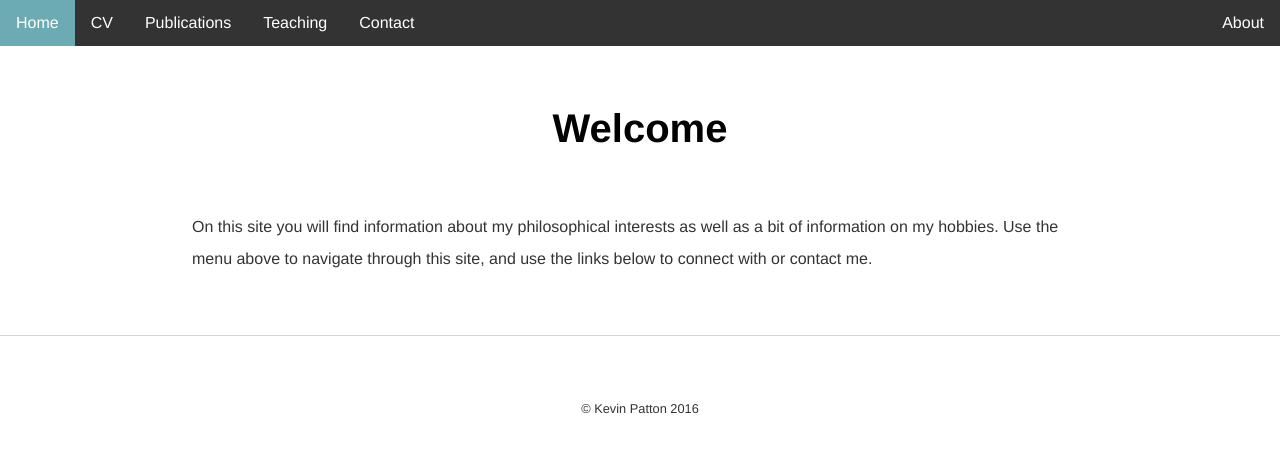
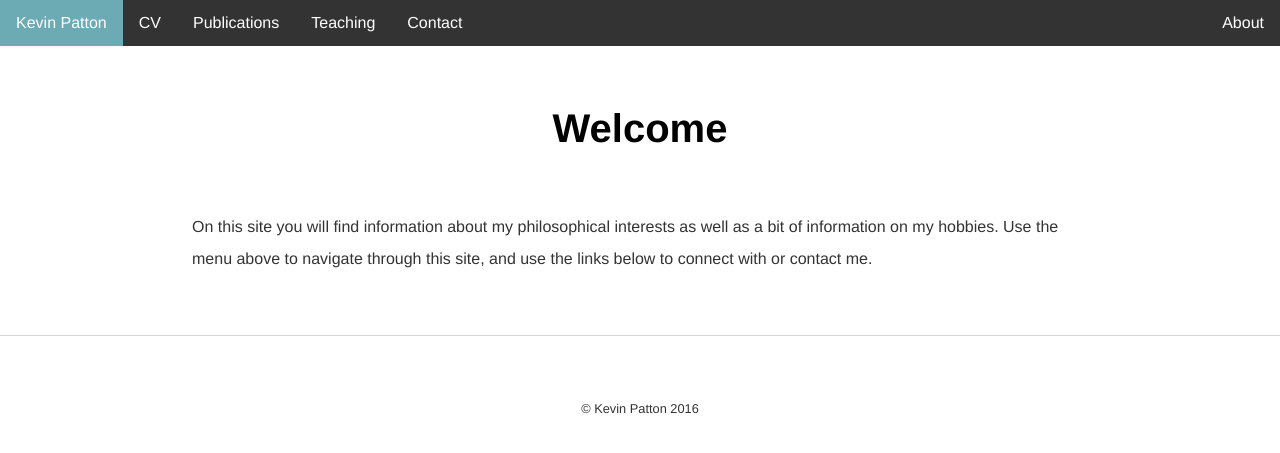
Before and after one commit to kevinjpatton/kevinjpatton.github.io, a Jekyll site: the page built from index.html, in a window 1280 px wide. Shown: the top 453 px of the page. Built offline with Jekyll 4.4.1, drawn with Linux system fonts in a browser that asks for light colours; Markdown is read by kramdown in place of the engine named in the settings.

Commit message:
Update default.html

```diff
--- a/_layouts/default.html
+++ b/_layouts/default.html
@@ -44,7 +44,7 @@ ul.topnav li.right {float: right;}
 <body>
 
 <ul class="topnav">
-  <li><a class="active" href="/">Home</a></li>
+  <li><a class="active" href="/">Kevin Patton</a></li>
   <li><a href="/cv">CV</a></li>
   <li><a href="/pubs">Publications</a></li>
 	<li><a href="/teaching">Teaching</a></li>
```
